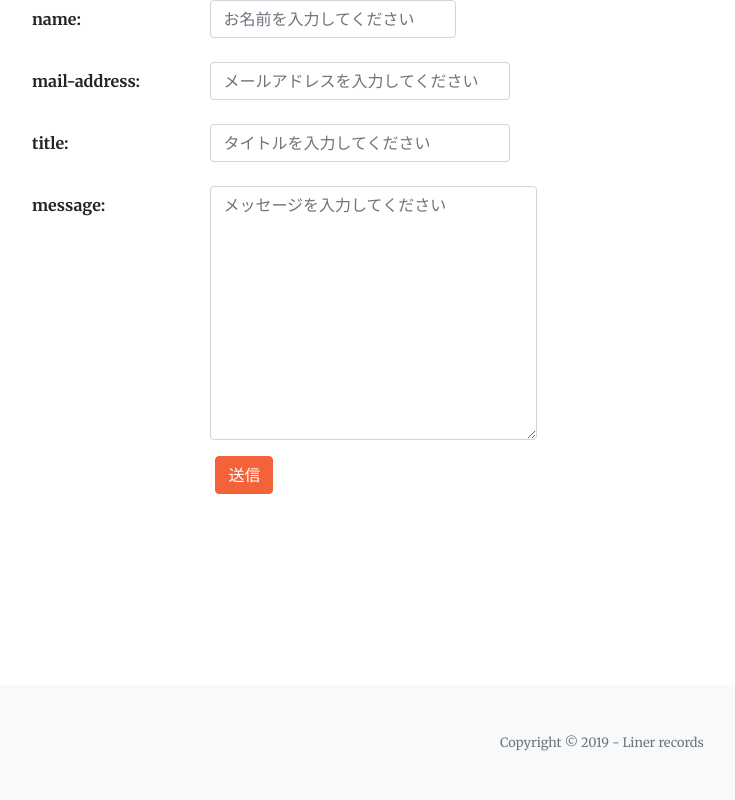
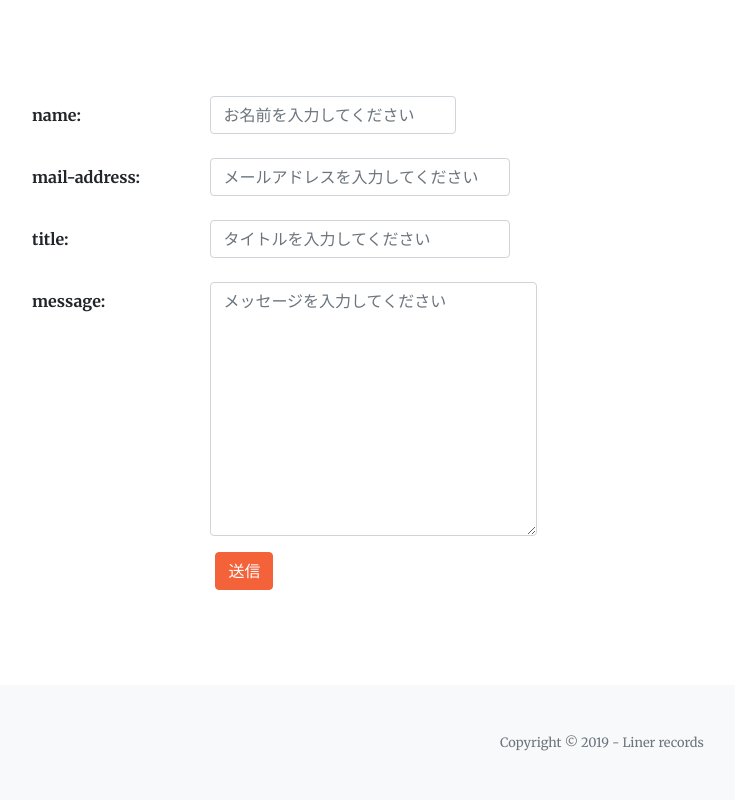
Before and after one commit to ess4536/blood-records, a Django app: template record/templates/inquiry.html in a window 1280 px wide. Shown: the whole page, without its empty margins (38-773 px from the left). Run offline with Django 3.2, Linux system fonts and the light colour scheme; the template is opened without the code that fills it: values that come from a table or form of the project are taken from there, others are empty; some libraries are stand-ins or nearby versions.

Commit message:
add my-div-style class

```diff
--- a/static/css/mystyle.css
+++ b/static/css/mystyle.css
@@ -7,3 +7,7 @@ body, #wrapper{
 footer{
     margin-top: auto;
 }
+
+.my-div-style{
+    margin-top: 6rem;
+}
```
